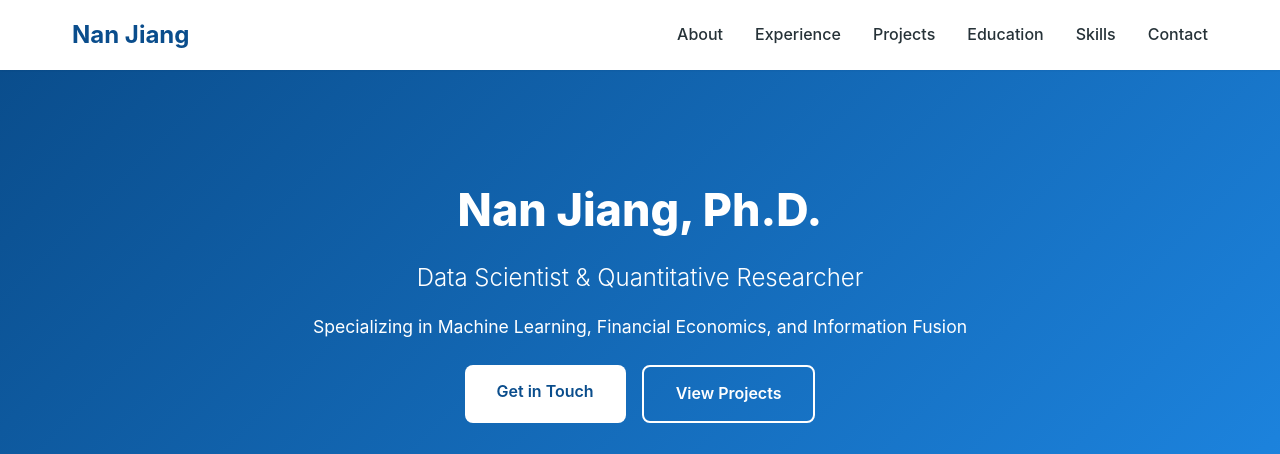
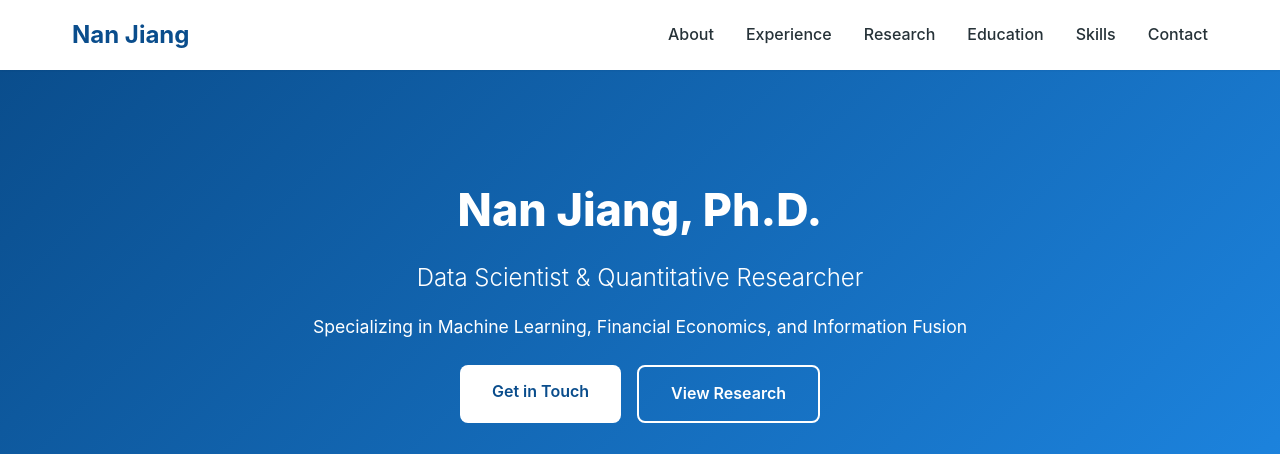
Before and after one commit to nathan-jiang/nathan-jiang.github.io, a plain HTML site: page index.html in a window 1280 px wide. Shown: the top 454 px of the page. Drawn offline with Linux system fonts and the light colour scheme.

Commit message:
Replace Projects with Research throughout the site

```diff
--- a/index.html
+++ b/index.html
@@ -18,7 +18,7 @@
             <ul class="nav-menu">
                 <li><a href="#about">About</a></li>
                 <li><a href="#experience">Experience</a></li>
-                <li><a href="#projects">Projects</a></li>
+                <li><a href="#projects">Research</a></li>
                 <li><a href="#education">Education</a></li>
                 <li><a href="#skills">Skills</a></li>
                 <li><a href="#contact">Contact</a></li>
@@ -36,7 +36,7 @@
             </p>
             <div class="hero-buttons">
                 <a href="#contact" class="btn btn-primary">Get in Touch</a>
-                <a href="#projects" class="btn btn-secondary">View Projects</a>
+                <a href="#projects" class="btn btn-secondary">View Research</a>
             </div>
             <div class="social-links">
                 <a href="mailto:bluesnj@gmail.com" aria-label="Email"><i class="fas fa-envelope"></i></a>
@@ -133,7 +133,7 @@
     <!-- Projects Section -->
     <section id="projects" class="section">
         <div class="container">
-            <h2 class="section-title">Research Projects</h2>
+            <h2 class="section-title">Research</h2>
             <div class="projects-grid">
                 <div class="project-card">
                     <h3>ADMET Property Models Enhancement</h3>
```
